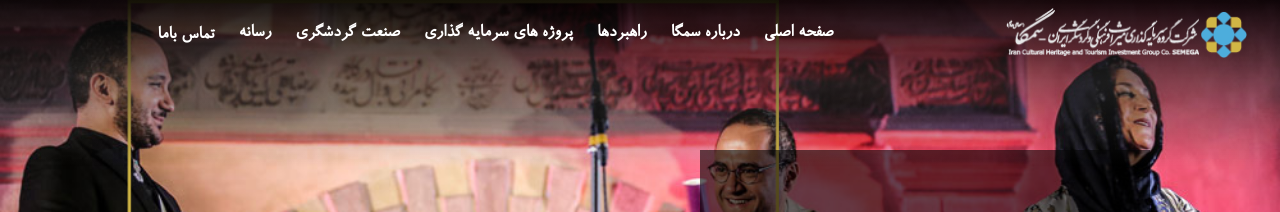
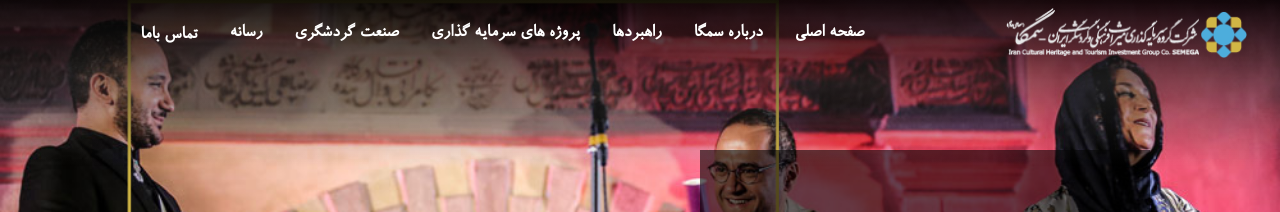
Before and after one commit to s1z3n/Shirzad-project-1, a Jekyll site: the page built from index.html, in a window 1280 px wide. Shown: the top 212 px of the page. Built offline with Jekyll 4.4.1, drawn with Linux system fonts in a browser that asks for light colours.

Commit message:
Logo fix

```diff
--- a/_includes/header-home.html
+++ b/_includes/header-home.html
@@ -8,7 +8,7 @@
 			<span></span>
 		</span>
 	</label>
-	<a href="{{site.baseurl}}/index.html"><div class="logo" ></div></a>
+	<a  class="logo" href="{{site.baseurl}}/index.html"></a>
 
 	<nav class="nav-main">
 		<a class="nav-item" href="{{site.baseurl}}/index.html/">صفحه اصلی</a>
--- a/_includes/header.html
+++ b/_includes/header.html
@@ -8,7 +8,7 @@
 			<span></span>
 		</span>
 	</label>
-	<a href="{{site.baseurl}}/index.html"><div class="logo" ></div></a>
+	<a  class="logo" href="{{site.baseurl}}/index.html"></a>
 
 	<nav class="nav-main">
 		<a class="nav-item" href="{{site.baseurl}}/index.html/">صفحه اصلی</a>
--- a/assets/css/4-modules/_header.sass
+++ b/assets/css/4-modules/_header.sass
@@ -52,12 +52,12 @@
 .nav-main
   max-width: 1250px
   display: flex
-  width: 100%
+  width: 75%
   justify-content: center
   margin-left: 8px
   align-items: center
   .nav-item
-    padding: 20px
+    padding: 20px 30px
     color: #fff
     font-weight: bold
     font-size: 14pt
@@ -75,12 +75,15 @@
   border: 1px solid #fff
 
 .logo
-  +size(250px 50px)
+  width: 250px
+  height: 50px
   background: url(/assets/images/semega.png)
   margin: 8px 24px
   background-size: contain
   background-repeat: no-repeat
   justify-content: center
+  // background-color: lime
+
 
 section.hero
   height: 500px
@@ -169,7 +172,7 @@
 @media (max-width: 1360px)
   .nav-main
     .nav-item
-      padding: 12px
+      padding: 16px
       // font-weight: normal
       // font-size: 13pt
 
```
Also changed, not shown: 7 other files.
